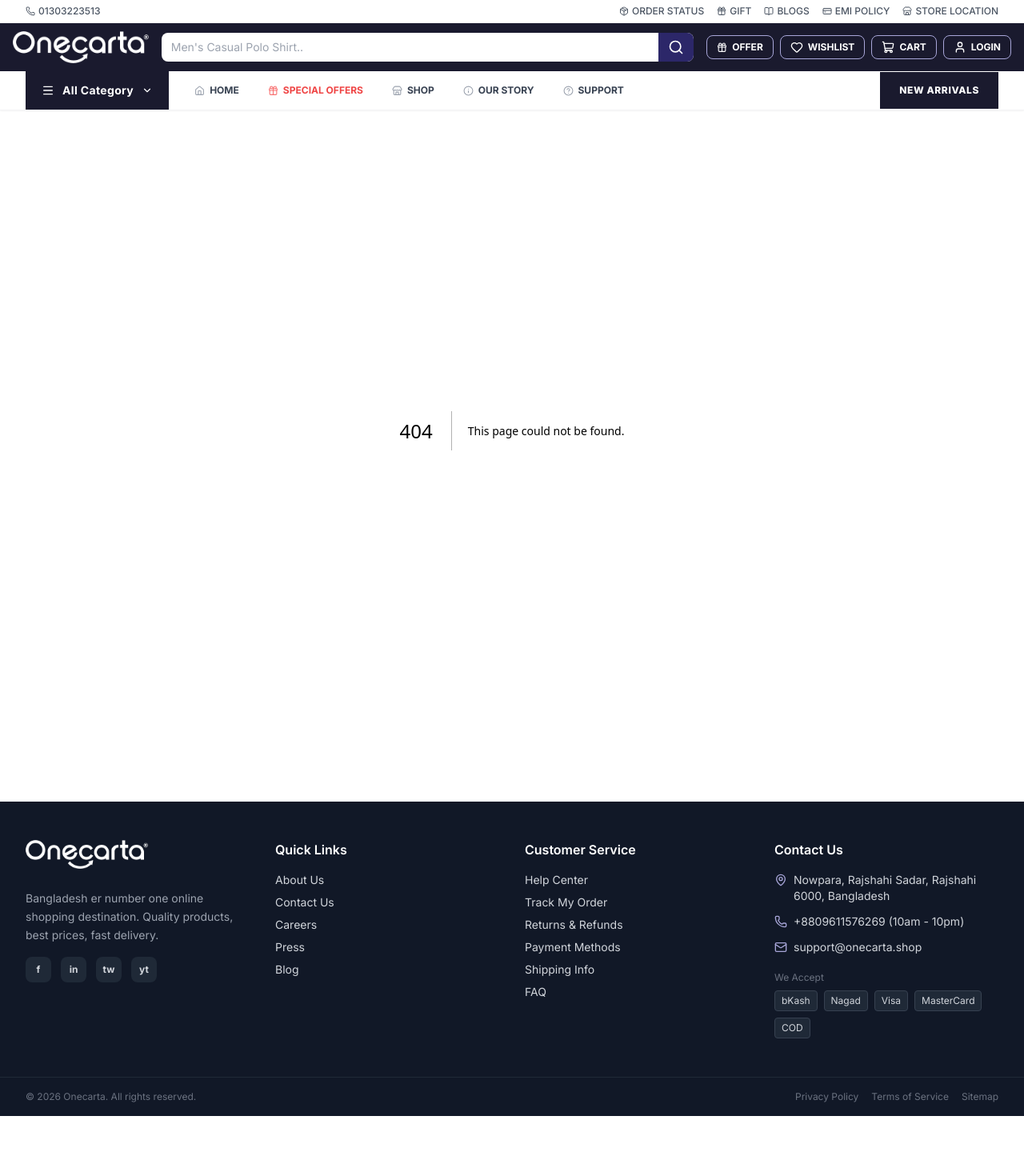
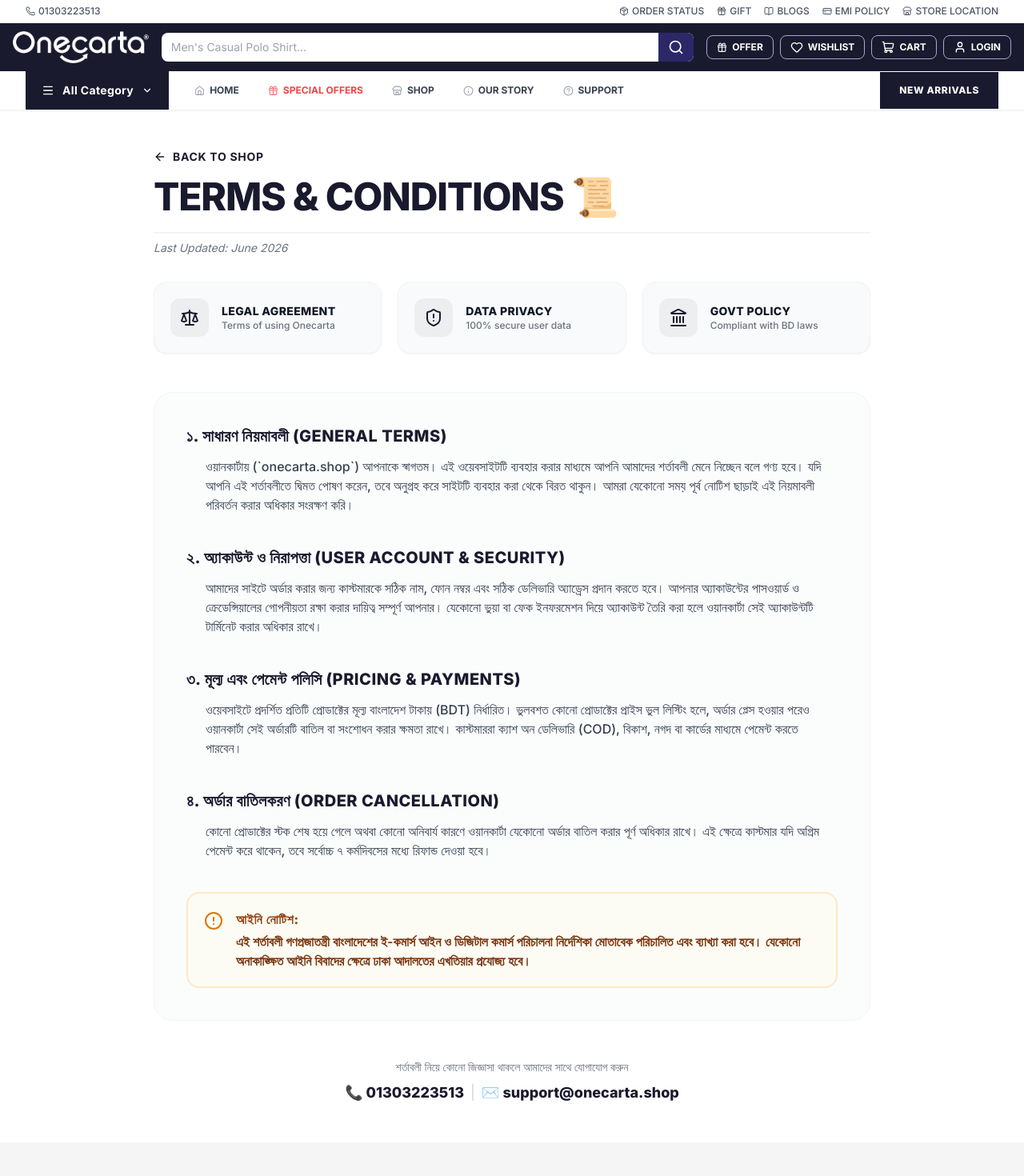
Before and after one commit to tousifotb-lang/onecarta.shop, a Next.js app: page /terms-conditions in a window 1280 px wide. Before the commit this address had no page. Shown: the top 1470 px of the page at 80% size. Before the commit the page ends 1395 px from the top, so only its background shows below. Built offline with nearby package versions, Linux system fonts and the light colour scheme.

Commit message:
style: updated terms & conditions page

```diff
--- /dev/null
+++ b/src/app/terms-conditions/page.tsx
@@ -0,0 +1,120 @@
+"use client";
+
+import Link from "next/link";
+import { ArrowLeft, ShieldAlert, Scale, Landmark, AlertCircle } from "lucide-react";
+
+export default function TermsConditions() {
+  return (
+    <div className="min-h-screen bg-white text-gray-800 py-12 px-4 sm:px-6 lg:px-8">
+      <div className="max-w-4xl mx-auto">
+
+        {/* Back button & Header */}
+        <div className="mb-8">
+          <Link href="/" className="inline-flex items-center gap-2 text-sm font-bold text-[#1a1a2e] hover:text-[#2c2769] transition-colors uppercase tracking-wider mb-4">
+            <ArrowLeft size={16} /> Back to Shop
+          </Link>
+          <h1 className="text-2xl sm:text-5xl font-black tracking-tight text-[#1a1a2e] border-b-2 border-gray-100 pb-5 uppercase">
+            Terms & Conditions 📜
+          </h1>
+          <p className="text-sm text-gray-500 mt-2 italic">Last Updated: June 2026</p>
+        </div>
+
+        {/* Quick Highlights Icons */}
+        <div className="grid grid-cols-1 sm:grid-cols-3 gap-5 mb-12">
+          <div className="bg-gray-50 border border-gray-100 p-5 rounded-2xl flex items-center gap-4 shadow-sm">
+            <div className="w-12 h-12 bg-[#1a1a2e]/5 text-[#1a1a2e] rounded-xl flex items-center justify-center flex-shrink-0">
+              <Scale size={24} />
+            </div>
+            <div>
+              <p className="text-sm font-black uppercase tracking-wide text-gray-900">Legal Agreement</p>
+              <p className="text-xs text-gray-500 font-medium">Terms of using Onecarta</p>
+            </div>
+          </div>
+          <div className="bg-gray-50 border border-gray-100 p-5 rounded-2xl flex items-center gap-4 shadow-sm">
+            <div className="w-12 h-12 bg-[#1a1a2e]/5 text-[#1a1a2e] rounded-xl flex items-center justify-center flex-shrink-0">
+              <ShieldAlert size={24} />
+            </div>
+            <div>
+              <p className="text-sm font-black uppercase tracking-wide text-gray-900">Data Privacy</p>
+              <p className="text-xs text-gray-500 font-medium">100% secure user data</p>
+            </div>
+          </div>
+          <div className="bg-gray-50 border border-gray-100 p-5 rounded-2xl flex items-center gap-4 shadow-sm">
+            <div className="w-12 h-12 bg-[#1a1a2e]/5 text-[#1a1a2e] rounded-xl flex items-center justify-center flex-shrink-0">
+              <Landmark size={24} />
+            </div>
+            <div>
+              <p className="text-sm font-black uppercase tracking-wide text-gray-900">Govt Policy</p>
+              <p className="text-xs text-gray-500 font-medium">Compliant with BD laws</p>
+            </div>
+          </div>
+        </div>
+
+        {/* Policy Content Sections */}
+        <div className="space-y-10 bg-gray-50/60 border border-gray-100 p-6 sm:p-10 rounded-3xl shadow-xs">
+
+          {/* Section 1 */}
+          <section className="space-y-3">
+            <h2 className="text-lg sm:text-xl font-black text-[#1a1a2e] uppercase tracking-wide flex items-center gap-2">
+              ১. সাধারণ নিয়মাবলী (General Terms)
+            </h2>
+            <p className="text-sm sm:text-base text-gray-700 font-medium leading-relaxed pl-0 sm:pl-6">
+              ওয়ানকার্টায় (`onecarta.shop`) আপনাকে স্বাগতম। এই ওয়েবসাইটটি ব্যবহার করার মাধ্যমে আপনি আমাদের শর্তাবলী মেনে নিচ্ছেন বলে গণ্য হবে। যদি আপনি এই শর্তাবলীতে দ্বিমত পোষণ করেন, তবে অনুগ্রহ করে সাইটটি ব্যবহার করা থেকে বিরত থাকুন। আমরা যেকোনো সময় পূর্ব নোটিশ ছাড়াই এই নিয়মাবলী পরিবর্তন করার অধিকার সংরক্ষণ করি।
+            </p>
+          </section>
+
+          {/* Section 2 */}
+          <section className="space-y-3">
+            <h2 className="text-lg sm:text-xl font-black text-[#1a1a2e] uppercase tracking-wide flex items-center gap-2">
+              ২. অ্যাকাউন্ট ও নিরাপত্তা (User Account & Security)
+            </h2>
+            <p className="text-sm sm:text-base text-gray-700 font-medium leading-relaxed pl-0 sm:pl-6">
+              আমাদের সাইটে অর্ডার করার জন্য কাস্টমারকে সঠিক নাম, ফোন নম্বর এবং সঠিক ডেলিভারি অ্যাড্রেস প্রদান করতে হবে। আপনার অ্যাকাউন্টের পাসওয়ার্ড ও ক্রেডেন্সিয়ালের গোপনীয়তা রক্ষা করার দায়িত্ব সম্পূর্ণ আপনার। যেকোনো ভুয়া বা ফেক ইনফরমেশন দিয়ে অ্যাকাউন্ট তৈরি করা হলে ওয়ানকার্টা সেই অ্যাকাউন্টটি টার্মিনেট করার অধিকার রাখে।
+            </p>
+          </section>
+
+          {/* Section 3 */}
+          <section className="space-y-3">
+            <h2 className="text-lg sm:text-xl font-black text-[#1a1a2e] uppercase tracking-wide flex items-center gap-2">
+              ৩. মূল্য এবং পেমেন্ট পলিসি (Pricing & Payments)
+            </h2>
+            <p className="text-sm sm:text-base text-gray-700 font-medium leading-relaxed pl-0 sm:pl-6">
+              ওয়েবসাইটে প্রদর্শিত প্রতিটি প্রোডাক্টের মূল্য বাংলাদেশ টাকায় (BDT) নির্ধারিত। ভুলবশত কোনো প্রোডাক্টের প্রাইস ভুল লিস্টিং হলে, অর্ডার প্লেস হওয়ার পরেও ওয়ানকার্টা সেই অর্ডারটি বাতিল বা সংশোধন করার ক্ষমতা রাখে। কাস্টমাররা ক্যাশ অন ডেলিভারি (COD), বিকাশ, নগদ বা কার্ডের মাধ্যমে পেমেন্ট করতে পারবেন।
+            </p>
+          </section>
+
+          {/* Section 4 */}
+          <section className="space-y-3">
+            <h2 className="text-lg sm:text-xl font-black text-[#1a1a2e] uppercase tracking-wide flex items-center gap-2">
+              ৪. অর্ডার বাতিলকরণ (Order Cancellation)
+            </h2>
+            <p className="text-sm sm:text-base text-gray-700 font-medium leading-relaxed pl-0 sm:pl-6">
+              কোনো প্রোডাক্টের স্টক শেষ হয়ে গেলে অথবা কোনো অনিবার্য কারণে ওয়ানকার্টা যেকোনো অর্ডার বাতিল করার পূর্ণ অধিকার রাখে। এই ক্ষেত্রে কাস্টমার যদি অগ্রিম পেমেন্ট করে থাকেন, তবে সর্বোচ্চ ৭ কর্মদিবসের মধ্যে রিফান্ড দেওয়া হবে।
+            </p>
+          </section>
+
+          {/* Important Note Box */}
+          <div className="bg-amber-50/50 border-2 border-amber-500/20 p-5 rounded-2xl flex gap-4 text-amber-900">
+            <AlertCircle size={24} className="flex-shrink-0 mt-0.5 text-amber-600" />
+            <div className="text-sm sm:text-base font-semibold leading-relaxed">
+              <span className="font-black uppercase tracking-wider block mb-1 text-amber-800 text-base">আইনি নোটিশ:</span>
+              এই শর্তাবলী গণপ্রজাতন্ত্রী বাংলাদেশের ই-কমার্স আইন ও ডিজিটাল কমার্স পরিচালনা নির্দেশিকা মোতাবেক পরিচালিত এবং ব্যাখ্যা করা হবে। যেকোনো অনাকাঙ্ক্ষিত আইনি বিবাদের ক্ষেত্রে ঢাকা আদালতের এখতিয়ার প্রযোজ্য হবে।
+            </div>
+          </div>
+
+        </div>
+
+        {/* Footer Contact — মোবাইলে ১ লাইনে ফিক্সড */}
+        <div className="text-center mt-12 space-y-2">
+          <p className="text-sm text-gray-500 font-medium">শর্তাবলী নিয়ে কোনো জিজ্ঞাসা থাকলে আমাদের সাথে যোগাযোগ করুন</p>
+          <div className="flex items-center justify-center gap-x-2 gap-y-1 text-xs sm:text-lg font-black text-[#1a1a2e] flex-nowrap whitespace-nowrap">
+            <span className="flex items-center gap-1">📞 01303223513</span>
+            <span className="text-gray-300 font-normal">|</span>
+            <span className="flex items-center gap-1">✉️ support@onecarta.shop</span>
+          </div>
+        </div>
+
+      </div>
+    </div>
+  );
+}
--- a/src/components/layout/Footer.tsx
+++ b/src/components/layout/Footer.tsx
@@ -71,7 +71,7 @@ export default function Footer() {
               {[
                 { name: "Help Center", href: "#" },
                 { name: "Track My Order", href: "/track-order" },
-                { name: "Returns & Refunds", href: "/return-policy" }, // 🛠️ [CONNECTED]: আপনার রিটার্ন পলিসি পেজের সাথে কানেক্ট করা হলো ভাই
+                { name: "Returns & Refunds", href: "/return-policy" },
                 { name: "Payment Methods", href: "#" },
                 { name: "Shipping Info", href: "#" },
                 { name: "FAQ", href: "#" },
@@ -149,7 +149,8 @@ export default function Footer() {
               Privacy Policy
             </Link>
 
-            <Link href="#" className="hover:text-[#a8a6d9]">
+            {/* 🛠️ [CONNECTED]: আপনার টার্মস অ্যান্ড কন্ডিশনস পেজের সাথে কানেক্ট করা হলো ভাই */}
+            <Link href="/terms-conditions" className="hover:text-[#a8a6d9] transition-colors">
               Terms of Service
             </Link>
 
```
